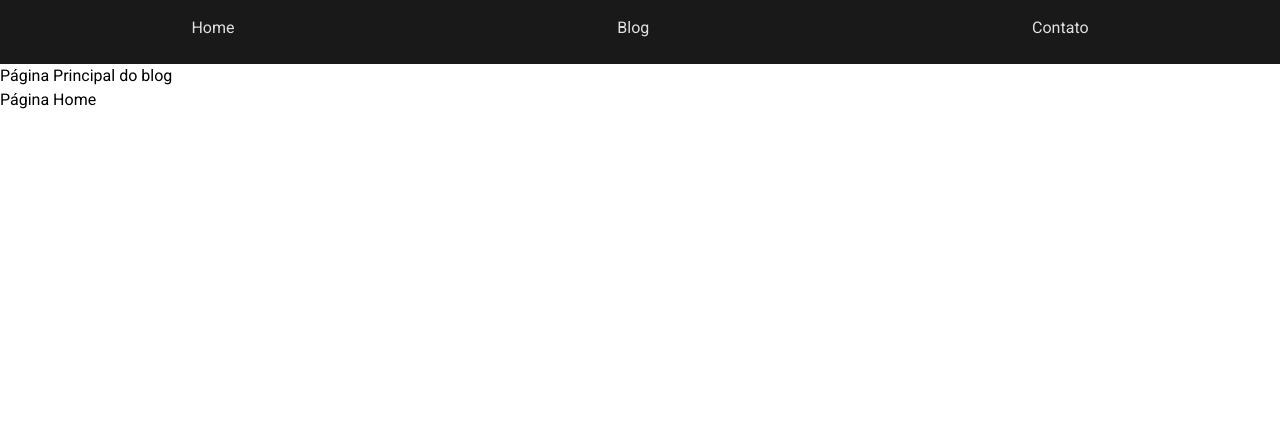
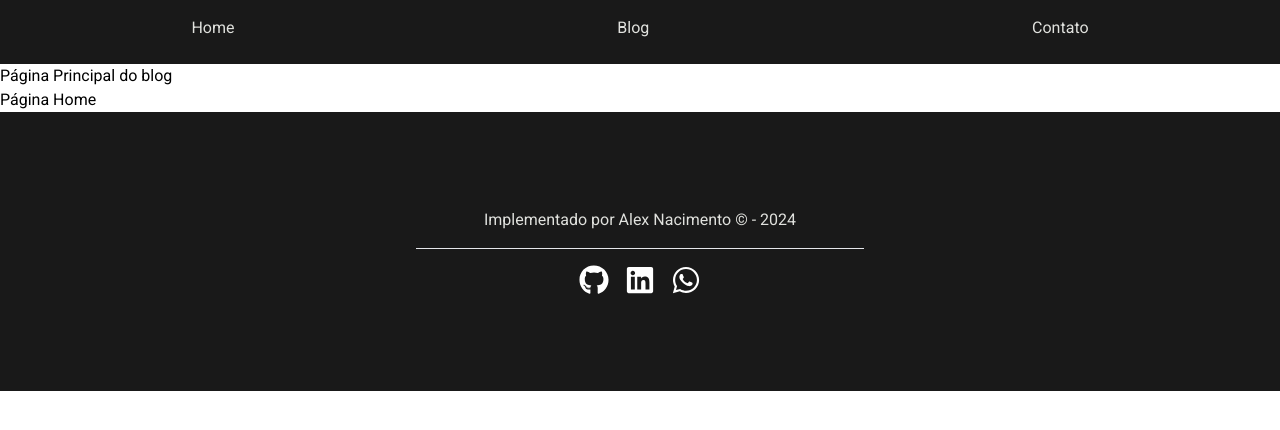
Before and after one commit to alexdev613/new-portfolio, a React (Vite) app: page /blog in a window 1280 px wide. Shown: the top 430 px of the page. Built offline with nearby package versions, Linux system fonts and the light colour scheme.

Commit message:
feat: criei um simples componente de Footer e introduzi o mesmo no layout

```diff
--- /dev/null
+++ b/src/components/footer/index.tsx
@@ -0,0 +1,23 @@
+import { FaGithub, FaLinkedin, FaWhatsapp } from "react-icons/fa";
+import { Link } from "react-router-dom";
+
+export function Footer() {
+  return (
+    <footer className="flex flex-col items-center justify-center bg-black/90 py-24 px-8 text-center">
+
+      <p className="text-tertiary" data-aos="fade-right" data-aos-duration="800">Implementado por Alex Nacimento © - 2024</p>
+      <hr className="bg-white w-full max-w-md m-4 mx-4" />
+      <div className="flex gap-4">
+        <Link to="https://github.com/alexdev613/" target="_blank" data-aos="fade-left" data-aos-duration="800">
+          <FaGithub size={30} color="white" />
+        </Link>
+        <Link to="https://www.linkedin.com/in/alex-nascimento-b818b694/" target="_blank" data-aos="fade-left" data-aos-duration="1500">
+          <FaLinkedin size={30} color="white" />
+        </Link>
+        <Link to="/" target="_blank" data-aos="fade-left" data-aos-duration="2000">
+          <FaWhatsapp size={30} color="white" />
+        </Link>
+      </div>
+    </footer>
+  )
+}
--- a/src/components/layout/index.tsx
+++ b/src/components/layout/index.tsx
@@ -1,3 +1,4 @@
+import { Footer } from "../footer";
 import { Header } from "../header";
 import { Outlet } from "react-router-dom";
 
@@ -6,6 +7,7 @@ export function Layout() {
     <>
       <Header />
       <Outlet />
+      <Footer />
     </>
   )
 }
```
